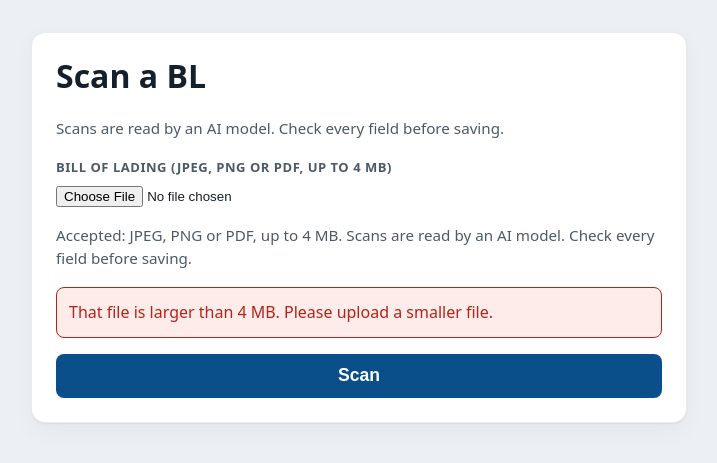
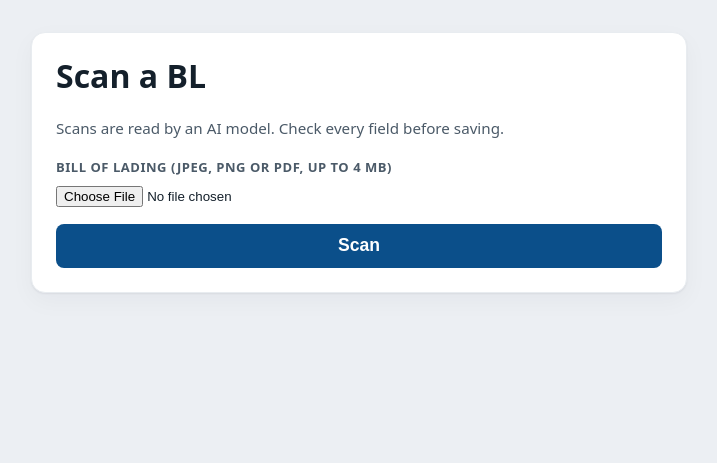
Before and after one commit to kumbemaster/container-tracker, a Django app: template tracking/templates/tracking/agent_scan.html in a window 1280 px wide. Shown: the part 65-528 px from the top of the page, without its empty margins (281-998 px from the left). Run offline with Django 5.2, Linux system fonts and the light colour scheme; the template is opened without the code that fills it, so the values that code supplies are empty.

Commit message:
Remove duplicate texts and error message permanent display

```diff
--- a/tracking/templates/tracking/agent_scan.html
+++ b/tracking/templates/tracking/agent_scan.html
@@ -18,20 +18,14 @@
 {% csrf_token %}
 <p><label for="id-scan">Bill of lading (JPEG, PNG or PDF, up to 4 MB)</label>
 <input id="id-scan" type="file" name="scan" accept=".jpg,.jpeg,.png,.pdf,image/jpeg,image/png,application/pdf" required></p>
-<p class="help">Accepted: JPEG, PNG or PDF, up to 4 MB. Scans are read by an AI model. Check every field before saving.</p>
-<p class="banner error" id="scan-size-error" role="status" hidden><span class="banner-text">That file is larger than 4 MB. Please upload a smaller file.</span></p>
 <button type="submit">Scan</button>
 </form>
 <script>
 (function () {
   var form = document.getElementById('scan-form');
   var field = document.getElementById('id-scan');
-  var sizeError = document.getElementById('scan-size-error');
   if (!form || !field) return;
   var submitting = false;
-  function showTooLarge() {
-    if (sizeError) sizeError.hidden = false;
-  }
   function shrink(file, done) {
     var url = URL.createObjectURL(file);
     var image = new Image();
@@ -67,12 +61,7 @@
     if (!file) return;
     if (!/^image\/(jpeg|png)$/.test(file.type)) return;
     event.preventDefault();
-    if (sizeError) sizeError.hidden = true;
     shrink(file, function (ready) {
-      if (ready.size > 4194304) {
-        showTooLarge();
-        return;
-      }
       if (ready !== file) {
         var transfer = new DataTransfer();
         transfer.items.add(ready);
```
Also changed, not shown: tracking/tests_scan.py (+2 -6 lines).
